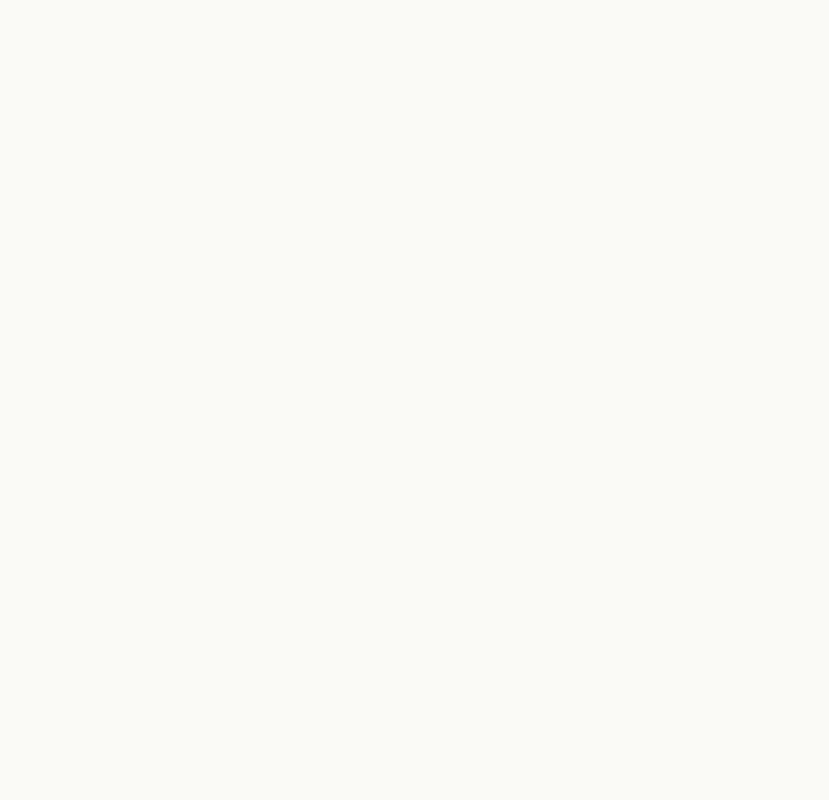
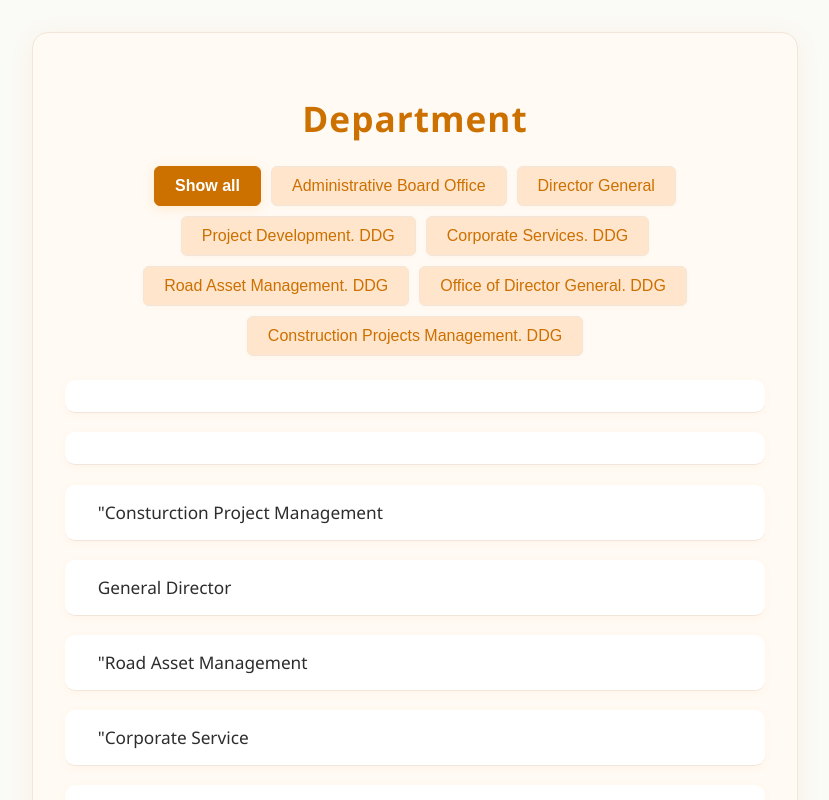
Before and after one commit to hippiehabesha/ERA-wayfinding, a React (Vite) app: page /list/department_list in a window 1280 px wide. Before the commit this address had no page. Shown: the top 800 px of the page, without its empty margins (225-1054 px from the left). Built offline with nearby package versions, Linux system fonts and the light colour scheme.

Commit message:
data file and department has been updated and modified.

```diff
--- a/src/App.tsx
+++ b/src/App.tsx
@@ -5,6 +5,7 @@ import {
   Routes,
   Route,
 } from "react-router-dom";
+import DepartmentList from "./Lists/department_list";
 import BlockList from "./Lists/block_list";
 import SearchList from "./Lists/search_list";
 import Detail from "./detail";
@@ -48,7 +49,7 @@ function Home() {
   };
 
   const handleListRedirect = () => {
-    navigate("/list");
+    navigate("/list/department_list");
   };
 
   const handleBlockListRedirect = () => {
@@ -151,8 +152,9 @@ function App() {
     <Router>
       <Routes>
         <Route path="/" element={<Home />} />
+        <Route path="/list/department_list" element={<DepartmentList />} />
         <Route path="/list/block_list" element={<BlockList />} />
-        <Route path="/list/search" element={<SearchList />} />
+        <Route path="/list/search_list" element={<SearchList />} />
         <Route path="/detail" element={<Detail />} />
       </Routes>
     </Router>
--- /dev/null
+++ b/src/Lists/department_list.css
@@ -0,0 +1,127 @@
+/* Orange color palette */
+:root {
+  --orange-main: #ff8800;
+  --orange-light: #ffe5cc;
+  --orange-dark: #cc7000;
+  --gray-bg: #fffaf3;
+  --gray-border: #f2e6da;
+  --text-main: #2d2d2d;
+  --text-muted: #a6a6a6;
+}
+
+.department-list-container {
+  max-width: 700px;
+  margin: 2rem auto;
+  padding: 2rem;
+  background: var(--gray-bg);
+  border-radius: 16px;
+  box-shadow: 0 4px 24px rgba(255, 136, 0, 0.08);
+  border: 1px solid var(--gray-border);
+}
+
+.department-list-title {
+  font-size: 2.2rem;
+  margin-bottom: 1.5rem;
+  color: var(--orange-dark);
+  text-align: center;
+  font-weight: 700;
+  letter-spacing: 1px;
+}
+
+.department-list-filter {
+  margin-bottom: 1.5rem;
+  text-align: center;
+}
+
+.department-list-label {
+  font-weight: 600;
+  margin-right: 0.5em;
+  color: var(--orange-dark);
+}
+
+.department-list-select {
+  padding: 8px 12px;
+  border-radius: 6px;
+  border: 1px solid var(--gray-border);
+  font-size: 1rem;
+  background: var(--orange-light);
+  color: var(--orange-dark);
+}
+
+.department-list-ul {
+  list-style: none;
+  padding: 0;
+  margin: 0;
+}
+
+.department-list-item {
+  padding: 1rem 1.5rem;
+  margin-bottom: 1.2rem;
+  border-bottom: 1px solid var(--gray-border);
+  background: #fff;
+  border-radius: 10px;
+  transition: box-shadow 0.2s;
+  box-shadow: 0 2px 8px rgba(255, 136, 0, 0.04);
+}
+
+.department-list-item:hover {
+  box-shadow: 0 4px 16px rgba(255, 136, 0, 0.1);
+  border-color: var(--orange-light);
+}
+
+.department-list-row {
+  font-size: 1.08rem;
+  color: var(--text-main);
+  display: flex;
+  align-items: center;
+}
+
+.department-list-title-label {
+  font-weight: 600;
+  color: var(--orange-main);
+  margin-right: 0.5em;
+}
+
+.department-list-loading,
+.department-list-empty {
+  text-align: center;
+  font-size: 1.2rem;
+  color: var(--text-muted);
+  margin-top: 3rem;
+}
+
+.department-list-category-filter {
+  margin-bottom: 1.5rem;
+  display: flex;
+  flex-wrap: wrap;
+  gap: 10px;
+  justify-content: center;
+}
+
+.department-list-category-btn {
+  padding: 10px 20px;
+  border: 1px solid var(--gray-border);
+  background: var(--orange-light);
+  cursor: pointer;
+  border-radius: 6px;
+  font-size: 1rem;
+  color: var(--orange-dark);
+  transition: background 0.2s, color 0.2s, border-color 0.2s, box-shadow 0.2s;
+  font-weight: 500;
+  box-shadow: 0 1px 4px rgba(255, 136, 0, 0.04);
+}
+
+.department-list-category-btn:hover {
+  background: var(--orange-main);
+  border-color: var(--orange-main);
+  color: #fff;
+  box-shadow: 0 2px 8px rgba(255, 136, 0, 0.1);
+}
+
+.department-list-category-btn.active {
+  background: var(--orange-dark);
+  color: #fff;
+  border-color: var(--orange-dark);
+  font-weight: bold;
+  box-shadow: 0 2px 12px rgba(255, 136, 0, 0.15);
+}
--- /dev/null
+++ b/src/Lists/department_list.tsx
@@ -0,0 +1,81 @@
+import React, { useEffect, useState } from "react";
+import "./department_list.css";
+
+function parseCSV(csv: string) {
+  const lines = csv.split("\n").filter(Boolean);
+  const headers = lines[0].split(",");
+  return lines.slice(1).map((line) => {
+    const values = line.split(",");
+    const obj: any = {};
+    headers.forEach((h, i) => {
+      obj[h.trim()] = values[i]?.trim() || "";
+    });
+    return obj;
+  });
+}
+
+const categories = [
+  "Show all",
+  "Administrative Board Office",
+  "Director General",
+  "Project Development. DDG",
+  "Corporate Services. DDG",
+  "Road Asset Management. DDG",
+  "Office of Director General. DDG",
+  "Construction Projects Management. DDG",
+];
+
+const DepartmentList: React.FC = () => {
+  const [data, setData] = useState<any[]>([]);
+  const [loading, setLoading] = useState(true);
+  const [selectedCategory, setSelectedCategory] = useState<string>("Show all");
+
+  useEffect(() => {
+    fetch("/data.csv")
+      .then((res) => res.text())
+      .then((text) => {
+        setData(parseCSV(text));
+        setLoading(false);
+      });
+  }, []);
+
+  // Filter data by selected department_category
+  const filtered =
+    selectedCategory === "Show all"
+      ? data
+      : data.filter((row) => row.department_Category === selectedCategory);
+
+  if (loading) return <div className="department-list-loading">Loading...</div>;
+
+  return (
+    <div className="department-list-container">
+      <h2 className="department-list-title">Department</h2>
+      <div className="department-list-category-filter">
+        {categories.map((cat) => (
+          <button
+            key={cat}
+            className={`department-list-category-btn${
+              selectedCategory === cat ? " active" : ""
+            }`}
+            onClick={() => setSelectedCategory(cat)}>
+            {cat}
+          </button>
+        ))}
+      </div>
+      <ul className="department-list-ul">
+        {filtered.map((row, idx) => (
+          <li key={idx} className="department-list-item">
+            <div className="department-list-row">
+              <span className="department-list-title-label"></span> {row.wtitle}
+            </div>
+          </li>
+        ))}
+      </ul>
+      {!filtered.length && (
+        <div className="department-list-empty">No titles found.</div>
+      )}
+    </div>
+  );
+};
+
+export default DepartmentList;
```
Also changed, not shown: public/data.csv.
